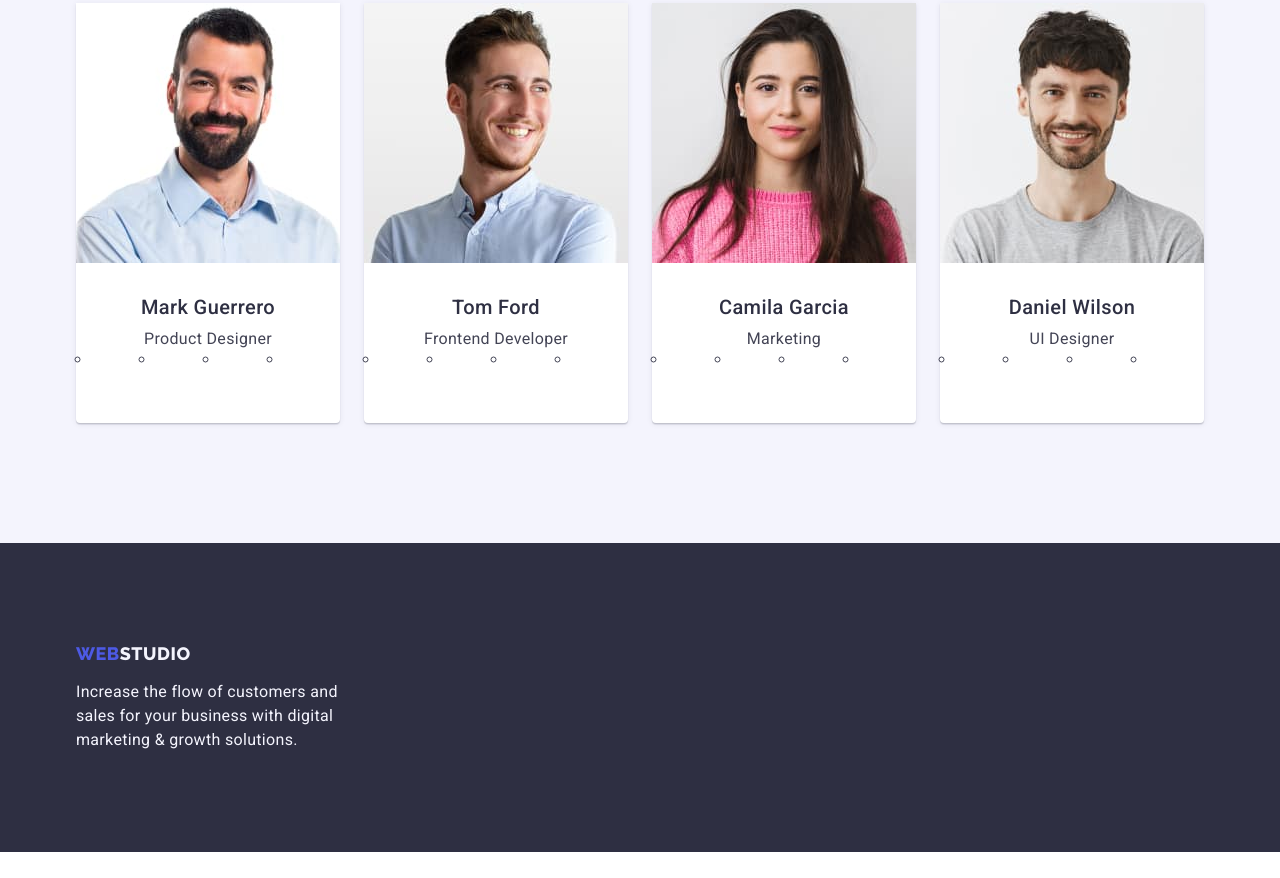
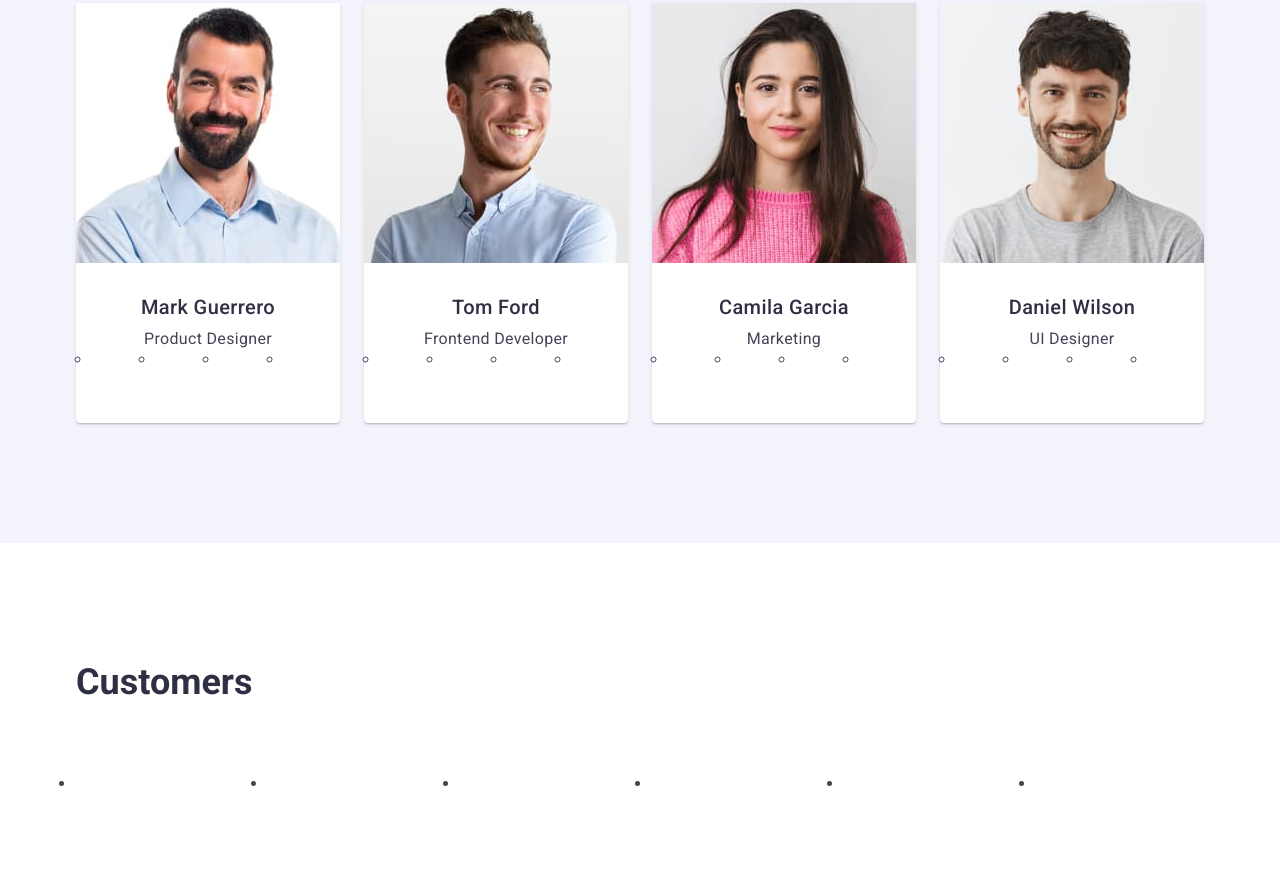
Before and after one commit to tatyanaskoryk/goit-markup-hwork-04, a plain HTML site: page index.html in a window 1280 px wide. Shown: the part 1922-2800 px from the top of the page. Before the commit the page ends 2774 px from the top, so only its background shows below. Drawn offline with nearby package versions, Linux system fonts and the light colour scheme.

Commit message:
add section customers

```diff
--- a/css/styles.css
+++ b/css/styles.css
@@ -226,7 +226,7 @@ rgba(46, 47, 66, 0.7)), url(../images/hero-bg.jpg);
        align-items: center;
          justify-content: center;
           height: 112px;
-         background-color: var(--color-cloud;)
+         background-color: var(--color-cloud);
         border-radius: 4px;
           margin-bottom: 8px;
     }
@@ -318,6 +318,26 @@ rgba(46, 47, 66, 0.7)), url(../images/hero-bg.jpg);
           width: 40px;
           height: 40px;
         }
+        /* SECTION----CUSTOMERS------ */
+        .customers{
+        padding-top: 120px;
+         padding-bottom: 120px; }
+
+         .customers-title{
+            font-size: 36px;
+            line-height: 1.11;
+            color: var(--color-grey);
+            margin-bottom: 72px;
+         }
+         .customers-list{
+            display: flex;
+            gap: 24px;
+         }
+
+.customers-item{
+width: calc((100% - 120px) / 6);
+height: 88px;
+}
 
 
 
--- a/index.html
+++ b/index.html
@@ -193,6 +193,24 @@
         </ul>
         </div>
       </section>
+      <section class="customers">
+        <div class="container">
+          <h2 class="customers-title">Customers</h2>
+          <ul class="customers-list">
+            <li class="customers-item"></li>
+            <li class="customers-item"></li>
+           <li class="customers-item"></li>
+           <li class="customers-item"></li>
+           <li class="customers-item"></li>
+           <li class="customers-item"></li>
+
+
+
+          </ul>
+        </div>
+
+
+      </section>
     </main>
 
    <footer class="footer">
```
